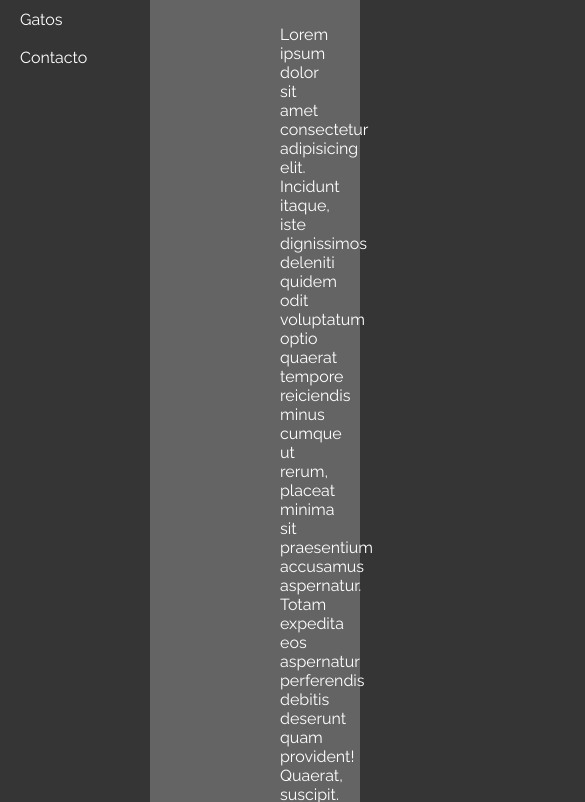
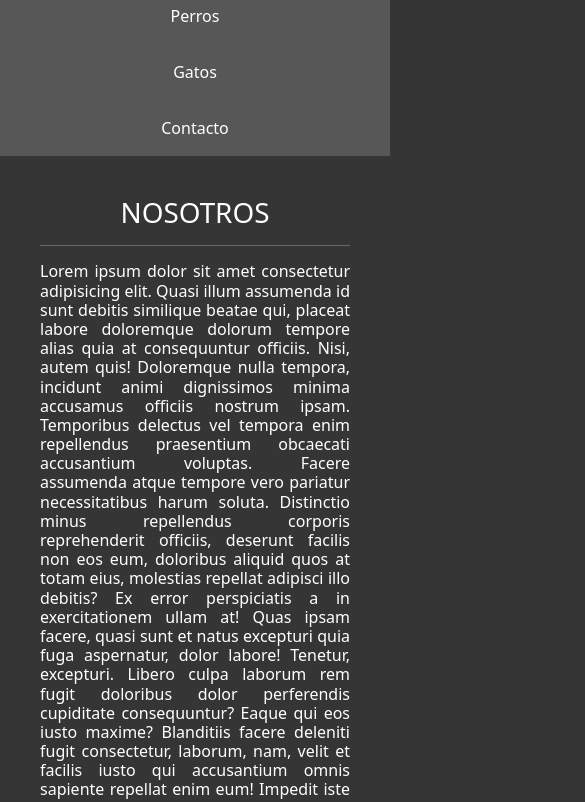
Before and after one commit to JosueAguilera14/ONG-CSS, a plain HTML site: page nosotros.html in a window 390 px wide. Shown: the part 124-926 px from the top of the page, 585 px wide, since content can reach past the window. Drawn offline with nearby package versions, Linux system fonts and the light colour scheme.

Commit message:
Nosotros.html RESPONSIVO

```diff
--- a/CSS/nosotros.css
+++ b/CSS/nosotros.css
@@ -1,48 +1,53 @@
 body {
     background-color: rgb(53, 53, 53);
     margin: 0px;
-    padding: 0px;
 }
 
-.menu-vertical {
+
+/*CSS MENU LATERAL*/
+
+.sidebar {
+    margin: 0;
+    padding: 0;
+    width: 200px;
+    background-color: #575757;
     position: fixed;
-    width: 170px;
     height: 100%;
+    overflow: auto;
 }
 
-.menu-contenido {
-    margin: 20px;
+.sidebar a {
+    display: block;
+    color: #ffffff;
+    padding: 16px;
+    text-decoration: none;
 }
 
-.menu-contenido a {
-    text-decoration: none;
-    color: #ffffff;
+.sidebar a.active {
+    background-color: #979797;
+    color: white;
 }
 
-.menu-contenido a:hover {
-    color: rgb(136, 135, 135);
+.sidebar a:hover:not(.active) {
+    background-color: #979797;
+    color: white;
 }
 
-.descripcion {
-    padding-left: 150px;
-    padding-top: 20px;
-    padding-right: 30px;
+
+/* CSS CONTENIDO */
+
+div.content {
+    margin-left: 200px;
+    height: 1000px;
 }
 
 .nosotros {
-    background-color: rgb(100, 100, 100);
-}
-
-.nosotros h1 {
+    padding: 40px;
+    color: #ffffff;
     text-align: center;
 }
 
-.texto {
-    color: white;
-    padding-top: 30px;
-    padding-bottom: 30px;
-    padding-left: 130px;
-    padding-right: 130px;
+.nosotros h6 {
     text-align: justify;
 }
 
@@ -53,7 +58,37 @@ body {
 }
 
 img {
-    padding: 90px;
-    width: 300px;
-    height: 200px;
+    padding: 10px;
+    border-radius: 30px;
+    width: 400px;
+    height: 300px;
 }
+
+.rectangulo {
+    padding: 20px;
+    text-align: justify;
+}
+
+
+/* JQUERY MENU LATERAL */
+
+@media screen and (max-width: 700px) {
+    .sidebar {
+        width: 100%;
+        height: auto;
+        position: relative;
+    }
+    .sidebar a {
+        float: left;
+    }
+    div.content {
+        margin-left: 0;
+    }
+}
+
+@media screen and (max-width: 400px) {
+    .sidebar a {
+        text-align: center;
+        float: none;
+    }
+}
--- a/nosotros.html
+++ b/nosotros.html
@@ -1,10 +1,12 @@
 <!DOCTYPE html>
-<html lang="en">
+<html lang="es">
 
 <head>
     <meta charset="UTF-8">
     <meta http-equiv="X-UA-Compatible" content="IE=edge">
     <meta name="viewport" content="width=device-width, initial-scale=1.0">
+    <link href="https://cdn.jsdelivr.net/npm/bootstrap@5.0.0-beta3/dist/css/bootstrap.min.css" rel="stylesheet" integrity="sha384-eOJMYsd53ii+scO/bJGFsiCZc+5NDVN2yr8+0RDqr0Ql0h+rP48ckxlpbzKgwra6" crossorigin="anonymous">
+    <link rel="stylesheet" href="https://use.fontawesome.com/releases/v5.0.8/css/all.css">
     <link rel="preconnect" href="https://fonts.gstatic.com">
     <link href="https://fonts.googleapis.com/css2?family=Raleway:wght@200;400;700&display=swap" rel="stylesheet">
     <link rel="stylesheet" href="CSS/nosotros.css">
@@ -12,47 +14,45 @@
 </head>
 
 <body>
-    <div class="contenido" style="font-family: 'Raleway', sans-serif;">
-        <div class="menu-vertical">
-            <div class="menu-contenido">
+    <!-- MENU LATERAL RESPONSIVO -->
+    <div class="sidebar">
         <a href="index.html">Inicio</a>
+        <a Class="active">Nosotros</a>
+        <a href="perros.html">Perros</a>
+        <a href="gatos.html">Gatos</a>
+        <a href="contacto.html">Contacto</a>
+    </div>
+    <!-- CONTENIDO -->
+    <div class="content">
+        <div class="container-fluid nosotros">
+            <h1>NOSOTROS</h1>
+            <hr>
+            <h6>Lorem ipsum dolor sit amet consectetur adipisicing elit. Quasi illum assumenda id sunt debitis similique beatae qui, placeat labore doloremque dolorum tempore alias quia at consequuntur officiis. Nisi, autem quis! Doloremque nulla tempora,
+                incidunt animi dignissimos minima accusamus officiis nostrum ipsam. Temporibus delectus vel tempora enim repellendus praesentium obcaecati accusantium voluptas. Facere assumenda atque tempore vero pariatur necessitatibus harum soluta.
+                Distinctio minus repellendus corporis reprehenderit officiis, deserunt facilis non eos eum, doloribus aliquid quos at totam eius, molestias repellat adipisci illo debitis? Ex error perspiciatis a in exercitationem ullam at! Quas ipsam
+                facere, quasi sunt et natus excepturi quia fuga aspernatur, dolor labore! Tenetur, excepturi. Libero culpa laborum rem fugit doloribus dolor perferendis cupiditate consequuntur? Eaque qui eos iusto maxime? Blanditiis facere deleniti fugit
+                consectetur, laborum, nam, velit et facilis iusto qui accusantium omnis sapiente repellat enim eum! Impedit iste illo perspiciatis alias dolorum suscipit magni culpa consequuntur veniam? Est! Ipsam rem voluptatibus in non? Aperiam deleniti
+                dolore optio recusandae consectetur saepe quod quis eligendi nihil fugiat rerum, ducimus repellendus alias maiores id earum ut debitis numquam repudiandae quo eius.</h6>
             <br>
             <br>
-                <a href="#">Nosotros</a>
-                <br>
-                <br>
-                <a href="perros.html">Perros</a>
-                <br>
-                <br>
-                <a href="gatos.html">Gatos</a>
-                <br>
-                <br>
-                <a href="contacto.html">Contacto</a>
-            </div>
-        </div>
-        <div class="descripcion">
-            <div class="nosotros">
-                <div class="texto">
-                    <h1>NOSOTROS</h1>
-                    <br> Lorem ipsum dolor sit amet consectetur adipisicing elit. Incidunt itaque, iste dignissimos deleniti quidem odit voluptatum optio quaerat tempore reiciendis minus cumque ut rerum, placeat minima sit praesentium accusamus aspernatur.
-                    Totam expedita eos aspernatur perferendis debitis deserunt quam provident! Quaerat, suscipit. Impedit possimus aliquid corrupti saepe iste laborum harum dolores neque aspernatur explicabo libero, laudantium omnis ipsam perspiciatis
-                    veritatis at! Veniam in ipsa odio doloremque cumque distinctio accusamus aliquam esse recusandae quae, dicta maxime nostrum quia voluptatibus quisquam quis minima eum. Praesentium ratione quaerat numquam at nemo excepturi amet itaque!
-                    Commodi suscipit facilis soluta officia aspernatur reprehenderit repudiandae ab culpa temporibus in. Qui odio atque nobis possimus error cum, exercitationem soluta fugiat dolorum, ipsum veniam illo dolorem officiis doloremque sunt?
-                    Error ut, culpa reprehenderit dolorum optio sed suscipit tempora quas reiciendis esse adipisci perferendis cumque fugit nisi, hic voluptatibus officia quisquam ab rem? Suscipit dignissimos deleniti nobis, iste unde dolores.
-                    <h1>INTERGANTES</h1>
+            <h1>INTEGRANTES</h1>
+            <hr>
+            <h4>
                 <ul class="integrantes">
                     <li>Integrante 1 : Cargo</li>
                     <li>Integrante 2 : Cargo</li>
                     <li>Integrante 3 : Cargo</li>
                     <li>Integrante 4 : Cargo</li>
                 </ul>
-                    <img src="http://c.files.bbci.co.uk/48DD/production/_107435681_perro1.jpg" alt="pug">
-                    <img src="https://www.hola.com/imagenes/estar-bien/20180417122950/perro-gato-casa-convivencia/0-558-880/perro-gato-en-casa-1-t.jpg" alt="perro y gato">
-                    <img src="https://s1.eestatic.com/2020/05/18/como/gatos-mascotas-trucos_490961518_152142875_1706x960.jpg" alt="gato">
+            </h4>
+            <hr>
+            <img src="http://c.files.bbci.co.uk/48DD/production/_107435681_perro1.jpg" alt="pug" class="img-fluid">
+            <img src="https://www.hola.com/imagenes/estar-bien/20180417122950/perro-gato-casa-convivencia/0-558-880/perro-gato-en-casa-1-t.jpg" alt="perro y gato" class="img-fluid">
+            <img src="https://s1.eestatic.com/2020/05/18/como/gatos-mascotas-trucos_490961518_152142875_1706x960.jpg" alt="gato" class="img-fluid">
         </div>
     </div>
-        </div>
-    </div>
+    <!-- Bootstrap Bundle with Popper -->
+    <script src="https://cdn.jsdelivr.net/npm/bootstrap@5.0.0-beta3/dist/js/bootstrap.bundle.min.js" integrity="sha384-JEW9xMcG8R+pH31jmWH6WWP0WintQrMb4s7ZOdauHnUtxwoG2vI5DkLtS3qm9Ekf" crossorigin="anonymous"></script>
 </body>
 
 </html>
```
Lines whose indentation alone changed are shown as unchanged.
